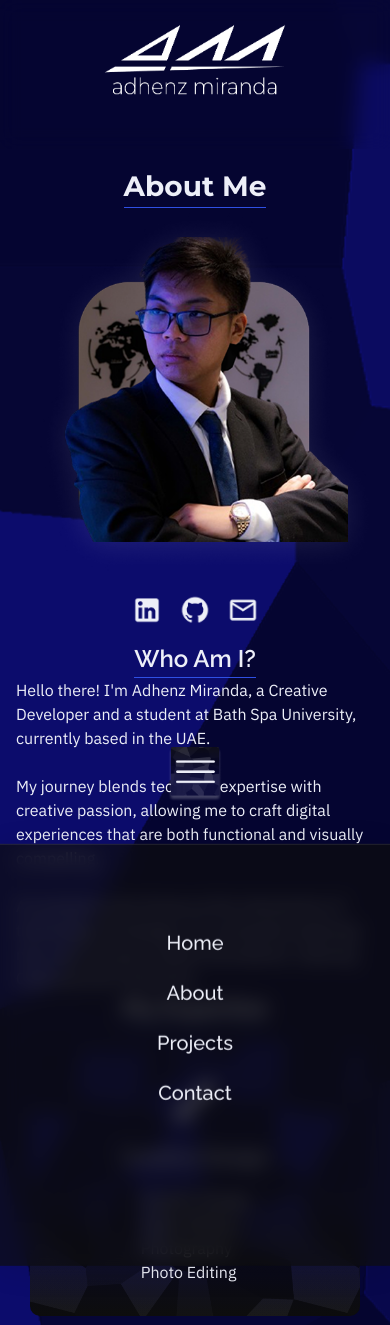
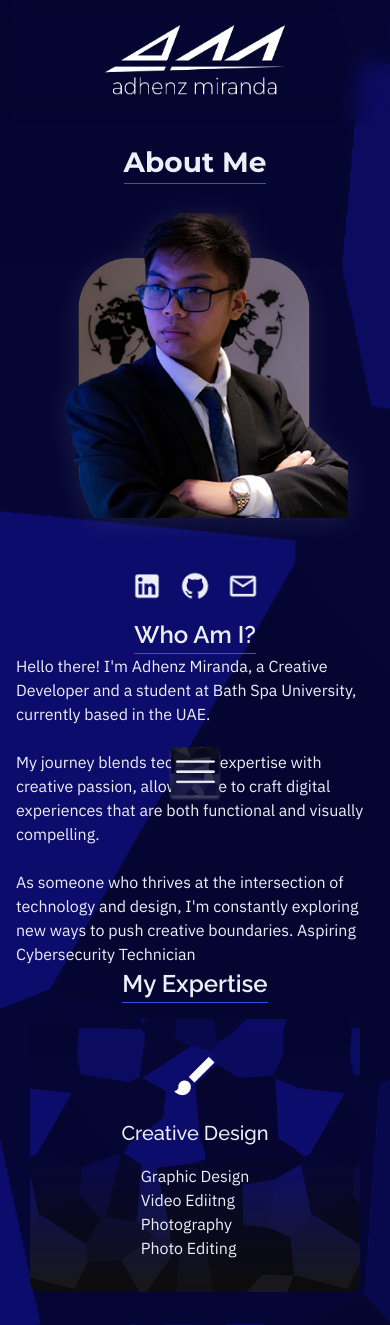
Before and after one commit to adhenzmiranda/am-portfolio-website.github.io, a Django app: page /about/ in a window 390 px wide. Shown: the top 1325 px of the page. Run offline with Django 5.2, Linux system fonts and the light colour scheme; style sheets or scripts are compiled from the project's sources; some libraries are stand-ins or nearby versions.

Commit message:
mobile navbar updated

```diff
--- a/static/scss/components/_navbar.scss
+++ b/static/scss/components/_navbar.scss
@@ -29,7 +29,7 @@
     }
 }
 
-.navbar-logo{
+.navbar-logo {
     width: 180px;
     height: 75px;
     margin: 25px;
@@ -39,8 +39,8 @@
     position: relative;
     width: 100%;
 
-    .mobile-nav-btns{
-        display:none;
+    .mobile-nav-btns {
+        display: none;
     }
 
     .navbar-links {
@@ -56,6 +56,7 @@
             color: $dark-mode-white;
             position: relative;
             padding-bottom: 5px;
+
             &::after {
                 content: '';
                 position: absolute;
@@ -77,4 +78,75 @@
             }
         }
     }
+
+    // Mobile Menu Styles
+    @media screen and (max-width: 768px) {
+        .mobile-nav-btns {
+            display: block;
+            position: absolute;
+            right: 20px;
+            top: 20px;
+            z-index: 1003;
+        }
+
+        .navbar-links {
+            position: fixed;
+            top: 0;
+            left: 0;
+            width: 100%;
+            height: 100vh;
+            background: rgba(6, 6, 54, 0.95);
+            backdrop-filter: blur(10px);
+            -webkit-backdrop-filter: blur(10px);
+            flex-direction: column;
+            justify-content: center;
+            gap: 2rem;
+            transform: translateY(-100%);
+            transition: all 0.3s ease-in-out;
+            padding: 2rem;
+            opacity: 0;
+            visibility: hidden;
+
+            &.active {
+                transform: translateY(0);
+                opacity: 1;
+                visibility: visible;
+            }
+
+            .nav-link {
+                font-size: 1.5rem;
+                padding: 0.5rem 1rem;
+                text-align: center;
+                transition: all 0.3s ease;
+
+                &:hover {
+                    transform: scale(1.05);
+                    background: rgba(255, 255, 255, 0.1);
+                    border-radius: 8px;
+                }
+
+                &::after {
+                    display: none;
+                }
+            }
+        }
+
+        .toggle-nav-btn {
+            background: none;
+            border: none;
+            cursor: pointer;
+            padding: 0;
+            transition: transform 0.3s ease;
+
+            img {
+                width: 30px;
+                height: 30px;
+                transition: transform 0.3s ease;
+            }
+
+            &.active img {
+                transform: rotate(90deg);
+            }
+        }
+    }
 }
```
